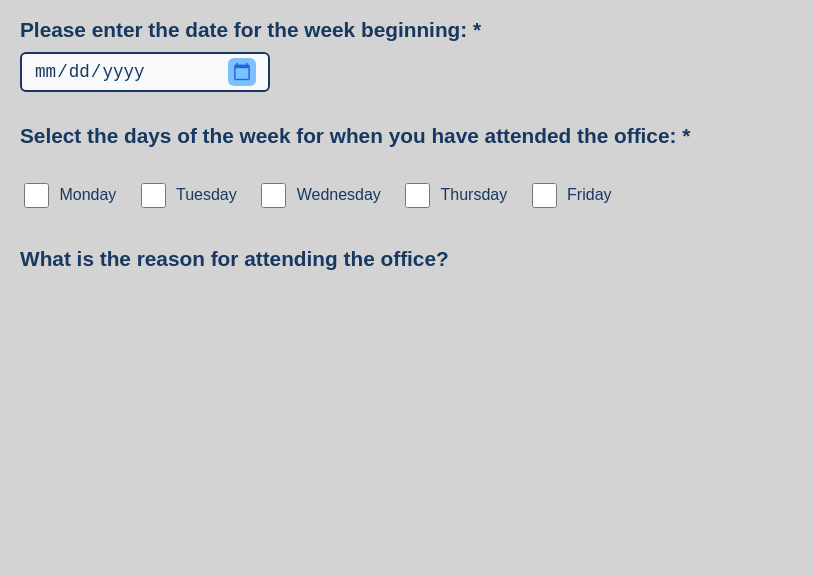
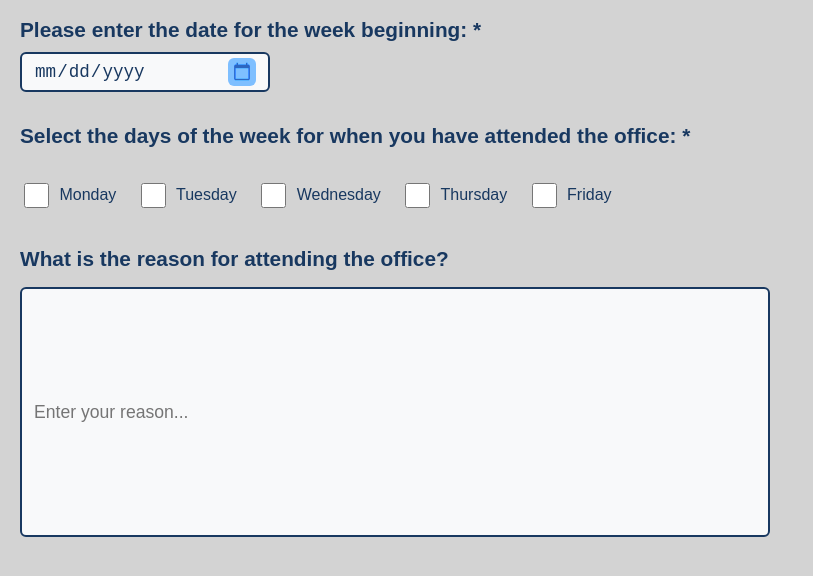
Before and after one commit to MrKilljoy137xxx/OfficeAttendance-Tracker, a plain HTML site: page index.html in a window 1280 px wide. Shown: the part 126-702 px from the top of the page, without its empty margins (0-813 px from the left). Drawn offline with Linux system fonts and the light colour scheme.

Commit message:
Add text box for third question inptu

```diff
--- a/index.html
+++ b/index.html
@@ -29,6 +29,7 @@
         </form>
         <form class="third-question-form">
             <label for="attendanceReason"><strong>What is the reason for attending the office?</strong></label>
+            <input type="text" id="attendanceReason" name="attendanceReason" placeholder="Enter your reason..." required>
         </form>
         <!-- Main content for attendance tracker will go here -->
     </main>
--- a/styles.css
+++ b/styles.css
@@ -98,3 +98,20 @@ body {
     margin-top: 32px;
     display: block;
 }
+
+/* Style for the third question input */
+.third-question-form input[type="text"] {
+    width: 750px;
+    height: 250px;
+    font-size: 1.1rem;
+    padding: 8px 12px;
+    border: 2px solid #183860;
+    border-radius: 6px;
+    background-color: #f8f9fa;
+    color: #183860;
+    box-sizing: border-box;
+    margin-top: 16px;
+    resize: vertical;
+    text-align: left;
+    vertical-align: top;
+}
```
